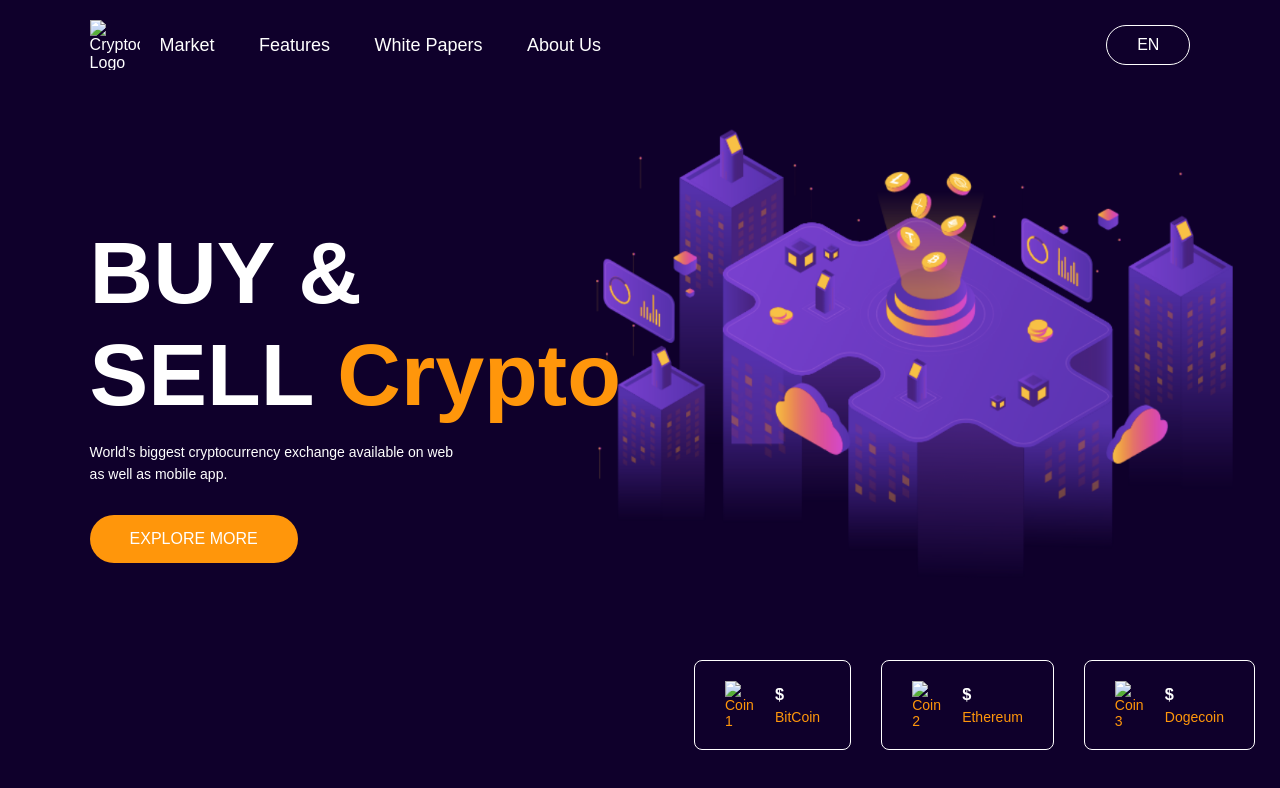
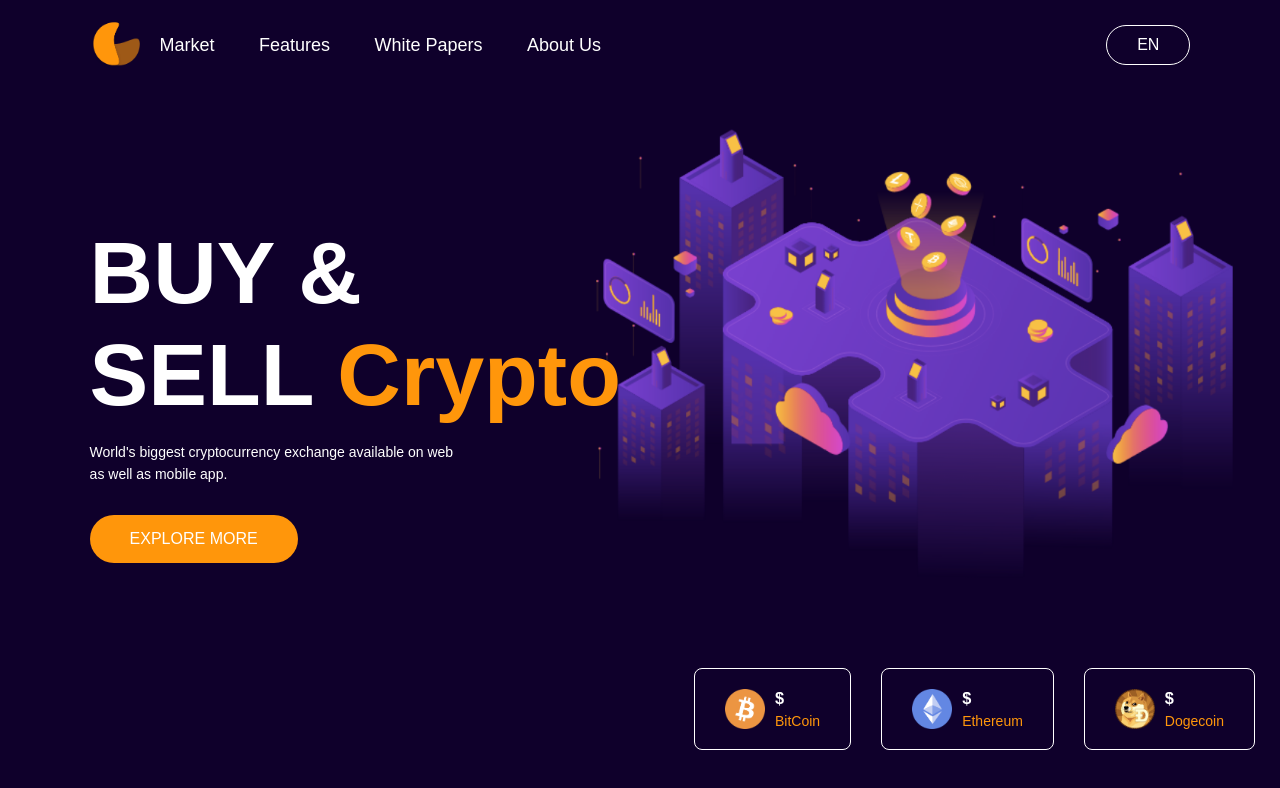
Before and after one commit to piyushthawale19/Cryptocurrency-In-RealTime, a plain HTML site: page index.html in a window 1280 px wide. Drawn offline with nearby package versions, Linux system fonts and the light colour scheme; no server answers; files whose address does not match are found by name.

Commit message:
Update index.html
img paths

```diff
--- a/index.html
+++ b/index.html
@@ -10,7 +10,7 @@
 <body>
     <div class="container">
         <nav>
-            <img src="images/logo.png" alt="Cryptocurrency Logo" class="logo">
+            <img src="logo.png" alt="Cryptocurrency Logo" class="logo">
             <ul>
                 <li><a href="#">Market</a></li>
                 <li><a href="#">Features</a></li>
@@ -26,21 +26,21 @@
         </div>
         <div class="coin-list">
             <div class="coin">
-                <img src="images/bitcoin.png" alt="Coin 1">
+                <img src="bitcoin.png" alt="Coin 1">
                 <div>
                     <h3>$<span id="bitcoin"></span></h3>
                     <p>BitCoin</p>
                 </div>
             </div>
             <div class="coin">
-                <img src="images/ethereum.png" alt="Coin 2">
+                <img src="ethereum.png" alt="Coin 2">
                 <div>
                     <h3>$<span id="ethereum"><span></h3>
                     <p>Ethereum</p>
                 </div>
             </div>
             <div class="coin">
-                <img src="images/dogecoin.png" alt="Coin 3">
+                <img src="dogecoin.png" alt="Coin 3">
                 <div>
                     <h3>$<span id="dogecoin"></span></h3>
                     <p>Dogecoin</p>
```
